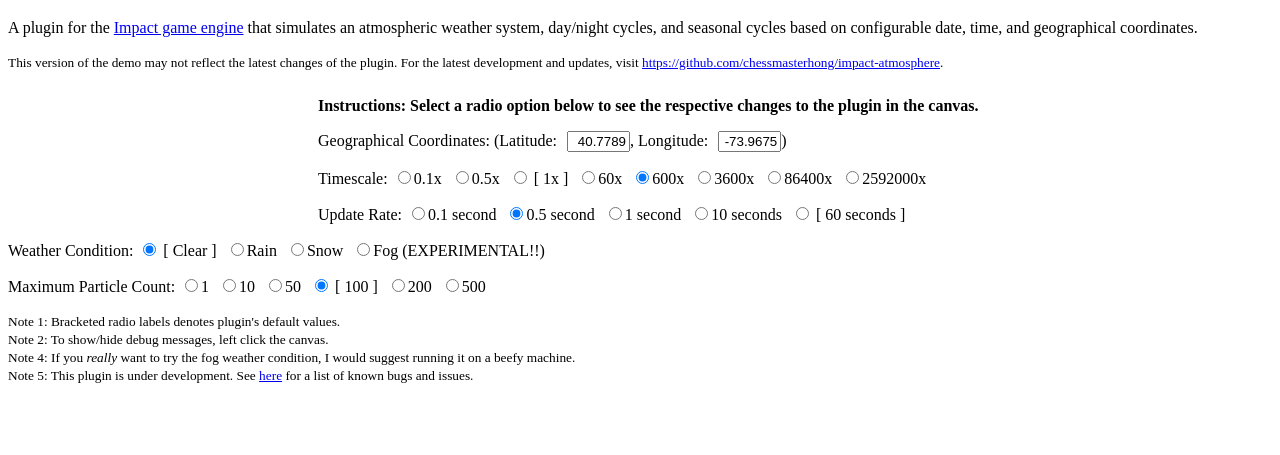
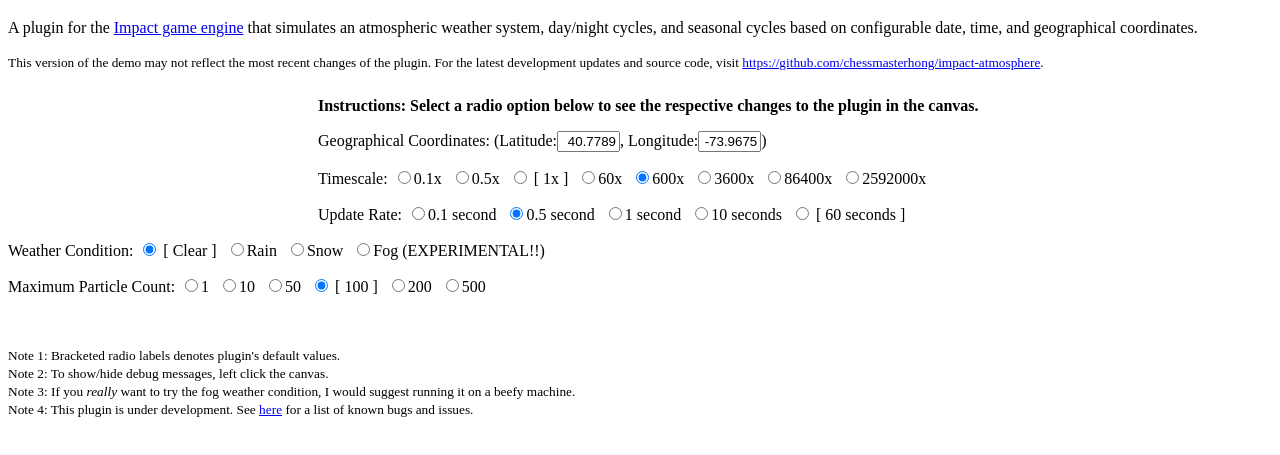
Before and after one commit to chessmasterhong/impact-atmosphere, a plain HTML site: page demo/index.html in a window 1280 px wide. Shown: the part 61-516 px from the top of the page. Drawn offline with Linux system fonts and the light colour scheme; a script that the page names is missing.

Commit message:
Minor update to index.html layout.

```diff
--- a/demo/index.html
+++ b/demo/index.html
@@ -5,12 +5,12 @@
         <title>Impact Atmospheric System Plugin Demo</title>
 
         <style>
-            #container { padding-top: 10px; white-space: nowrap;}
-            #canvas { float: left; margin-right: 10px; }
-            input { margin-left: 10px; }
+            #canvas { float: left; margin-right: 10px;  }
+            #config { padding-top: 10px; white-space: nowrap; }
+            input[type="radio"] { margin-left: 10px; }
             #gc_lat, #gc_lng { text-align: right; width: 55px; }
             @media print, screen and (max-width: 1160px) {
-                #canvas { float: none; margin: 0;}
+                #canvas { float: none; }
             }
         </style>
 
@@ -20,12 +20,12 @@
     <body>
         <h1>Impact Atmospheric System Plugin Demo</h1>
         <p>A plugin for the <a href="http://impactjs.com">Impact game engine</a> that simulates an atmospheric weather system, day/night cycles, and seasonal cycles based on configurable date, time, and geographical coordinates.</p>
-        <small>This version of the demo may not reflect the latest changes of the plugin. For the latest development and updates, visit <a href="https://github.com/chessmasterhong/impact-atmosphere">https://github.com/chessmasterhong/impact-atmosphere</a>.</small>
+        <p><small>This version of the demo may not reflect the most recent changes of the plugin. For the latest development updates and source code, visit <a href="https://github.com/chessmasterhong/impact-atmosphere">https://github.com/chessmasterhong/impact-atmosphere</a>.</small></p>
 
-        <div id="container">
-            <canvas id="canvas"></canvas>
+        <canvas id="canvas"></canvas>
 
-            <p><strong>Instructions: Select a radio option below to see the respective changes to the plugin in the canvas.</strong></p>
+        <div id="config">
+            <strong>Instructions: Select a radio option below to see the respective changes to the plugin in the canvas.</strong>
 
             <p id="gc">Geographical Coordinates: (Latitude:<input type="text" name="lat" id="gc_lat" onchange="updateGeoCoordsLat(this.value)">, Longitude:<input type="text" name="lng" id="gc_lng" onchange="updateGeoCoordsLng(this.value)">)</p>
             <p id="ts">Timescale:</p>
@@ -33,12 +33,12 @@
             <p id="wc">Weather Condition:</p>
             <p id="mp">Maximum Particle Count:</p>
 
-            <small>
+            <br><p><small>
                 Note 1: Bracketed radio labels denotes plugin's default values.<br>
                 Note 2: To show/hide debug messages, left click the canvas.<br>
-                Note 4: If you <em>really</em> want to try the fog weather condition, I would suggest running it on a beefy machine.<br>
-                Note 5: This plugin is under development. See <a href="https://github.com/chessmasterhong/impact-atmosphere#bugs-and-known-issues">here</a> for a list of known bugs and issues.
-            </small>
+                Note 3: If you <em>really</em> want to try the fog weather condition, I would suggest running it on a beefy machine.<br>
+                Note 4: This plugin is under development. See <a href="https://github.com/chessmasterhong/impact-atmosphere#bugs-and-known-issues">here</a> for a list of known bugs and issues.
+            </small></p>
         </div>
 
         <script>
```
